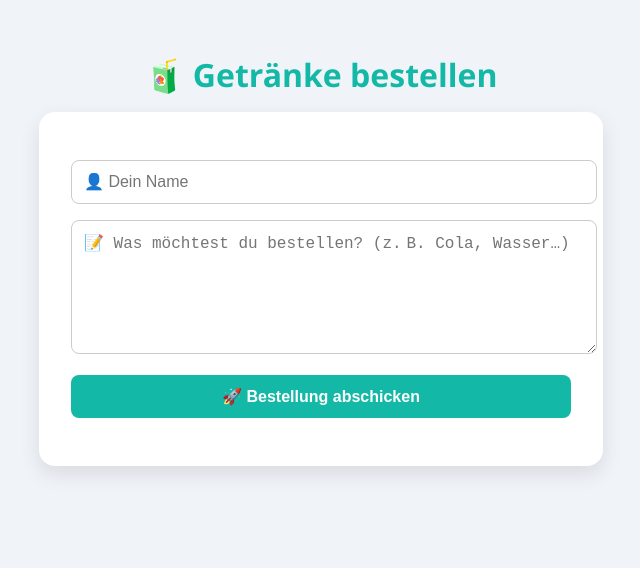
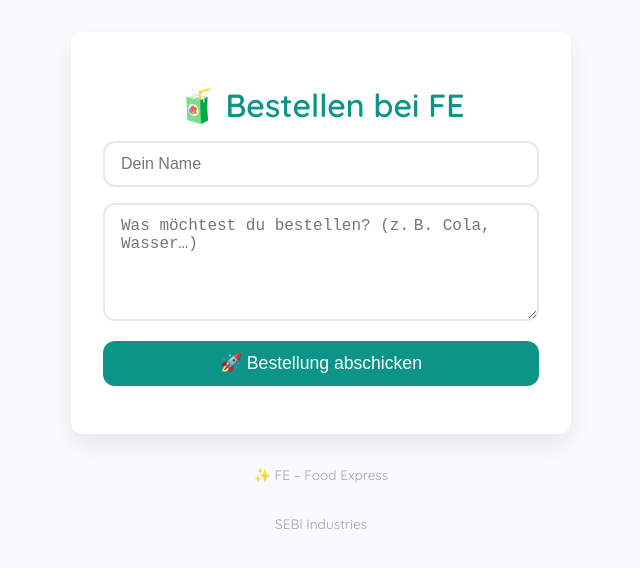
Before and after one commit to SebastianBrueckl/FE, a plain HTML site: page index.html in a window 1280 px wide. Shown: the whole page, without its empty margins (319-959 px from the left). Drawn offline with Linux system fonts and the light colour scheme.

Commit message:
all files 0.2
bugfixes
better style

```diff
--- a/index.html
+++ b/index.html
@@ -1,77 +1,125 @@
 <!DOCTYPE html>
 <html lang="de">
 <head>
-  <meta charset="UTF-8">
-  <meta name="viewport" content="width=device-width, initial-scale=1.0">
-  <title>🧃 Getränke bestellen</title>
+  <meta charset="UTF-8" />
+  <meta name="viewport" content="width=device-width, initial-scale=1.0" />
+  <title>FE – Bestellen</title>
 
-  <!-- PWA Manifest + Icon -->
-  <link rel="manifest" href="manifest.json">
-  <link rel="icon" href="icon-192.png">
-  <meta name="theme-color" content="#14b8a6">
+  <!-- Google Fonts -->
+  <link href="https://fonts.googleapis.com/css2?family=Quicksand:wght@400;600&display=swap" rel="stylesheet" />
 
-  <!-- Fonts & Style -->
+  <!-- Style -->
   <style>
+    :root {
+      --primary: #0d9488;
+      --accent: #facc15;
+      --bg: #f9fafb;
+      --text: #1f2937;
+      --radius: 12px;
+    }
+
+    * {
+      box-sizing: border-box;
+    }
+
     body {
-      font-family: 'Segoe UI', sans-serif;
-      background: #f0f4f8;
       margin: 0;
+      font-family: 'Quicksand', sans-serif;
+      background-color: var(--bg);
+      color: var(--text);
       padding: 2rem;
       display: flex;
       flex-direction: column;
       align-items: center;
     }
-    h1 {
-      color: #14b8a6;
-      font-size: 2rem;
-      margin-bottom: 1rem;
-    }
-    .card {
+
+    .container {
+      width: 100%;
+      max-width: 500px;
       background: white;
       padding: 2rem;
-      border-radius: 1rem;
-      box-shadow: 0 8px 20px rgba(0,0,0,0.1);
-      max-width: 500px;
+      border-radius: var(--radius);
+      box-shadow: 0 10px 25px rgba(0, 0, 0, 0.08);
+    }
+
+    h1 {
+      color: var(--primary);
+      margin-bottom: 1rem;
+      font-size: 2rem;
+      display: flex;
+      align-items: center;
+      gap: 0.5rem;
+      justify-content: center;
+    }
+
+    h1 span {
+      font-weight: 600;
+    }
+
+    input, textarea {
       width: 100%;
+      padding: 0.75rem 1rem;
+      font-size: 1rem;
+      border: 2px solid #e5e7eb;
+      border-radius: var(--radius);
+      margin-bottom: 1rem;
+      transition: border 0.3s;
     }
-    input, textarea, button {
+
+    input:focus, textarea:focus {
+      border-color: var(--primary);
+      outline: none;
+    }
+
+    button {
       width: 100%;
-      font-size: 1rem;
-      margin-top: 1rem;
       padding: 0.75rem;
-      border-radius: 0.5rem;
-      border: 1px solid #ccc;
-    }
-    button {
-      background: #14b8a6;
+      font-size: 1.1rem;
+      background-color: var(--primary);
       color: white;
-      font-weight: bold;
       border: none;
+      border-radius: var(--radius);
       cursor: pointer;
       transition: background 0.3s;
     }
+
     button:hover {
-      background: #0d9488;
+      background-color: #0f766e;
     }
+
     #status {
       margin-top: 1rem;
-      font-weight: bold;
+      font-size: 0.95rem;
+      color: var(--primary);
       text-align: center;
     }
+
+    footer {
+      margin-top: 2rem;
+      font-size: 0.85rem;
+      color: #9ca3af;
+    }
   </style>
+
+  <!-- Firebase SDK -->
+  <script src="https://www.gstatic.com/firebasejs/9.22.2/firebase-app.js" type="module"></script>
+  <script src="https://www.gstatic.com/firebasejs/9.22.2/firebase-database.js" type="module"></script>
 </head>
 <body>
 
-  <h1>🧃 Getränke bestellen</h1>
+  <div class="container">
+    <h1>🧃 <span>Bestellen bei FE</span></h1>
 
-  <div class="card">
-    <input id="name" placeholder="👤 Dein Name" />
-    <textarea id="liste" rows="6" placeholder="📝 Was möchtest du bestellen? (z. B. Cola, Wasser…)"></textarea>
+    <input id="name" placeholder="Dein Name" required />
+    <textarea id="liste" rows="5" placeholder="Was möchtest du bestellen? (z. B. Cola, Wasser…)"></textarea>
     <button onclick="absenden()">🚀 Bestellung abschicken</button>
     <div id="status"></div>
   </div>
 
-  <!-- Firebase SDK -->
+  <footer>✨ FE – Food Express</footer>
+  <footer>SEBI Industries</footer>
+
+  <!-- Firebase + Bestellung senden -->
   <script type="module">
     import { initializeApp } from "https://www.gstatic.com/firebasejs/9.22.2/firebase-app.js";
     import { getDatabase, ref, push } from "https://www.gstatic.com/firebasejs/9.22.2/firebase-database.js";
@@ -89,14 +137,13 @@
     const app = initializeApp(firebaseConfig);
     const db = getDatabase(app);
 
-    function absenden() {
+    window.absenden = function () {
       const name = document.getElementById("name").value.trim();
       const liste = document.getElementById("liste").value.trim();
       const status = document.getElementById("status");
 
       if (!name || !liste) {
-        status.textContent = "⚠️ Bitte Name und Bestellung eingeben.";
-        status.style.color = "red";
+        status.textContent = "❗ Bitte Name und Bestellung eingeben.";
         return;
       }
 
@@ -106,30 +153,12 @@
         zeit: new Date().toISOString()
       }).then(() => {
         status.textContent = "✅ Bestellung erfolgreich abgeschickt!";
-        status.style.color = "green";
         document.getElementById("name").value = "";
         document.getElementById("liste").value = "";
       }).catch((error) => {
-        status.textContent = "❌ Fehler: " + error.message;
-        status.style.color = "red";
+        status.textContent = "❌ Fehler beim Senden: " + error.message;
       });
-    }
-  </script>
-
-  <!-- PWA Service Worker -->
-  <script>
-    if ("serviceWorker" in navigator) {
-      navigator.serviceWorker.register("sw.js")
-        .then(() => console.log("✅ Service Worker registriert"))
-        .catch(err => console.error("❌ Service Worker Fehler:", err));
-    }
-    if ("serviceWorker" in navigator) {
-      window.addEventListener("load", () => {
-      navigator.serviceWorker.register("/service-worker.js")
-        .then(() => console.log("Service Worker registriert!"))
-        .catch(err => console.error("Service Worker Fehler:", err));
-      });
-    }
+    };
   </script>
 </body>
 </html>
```
